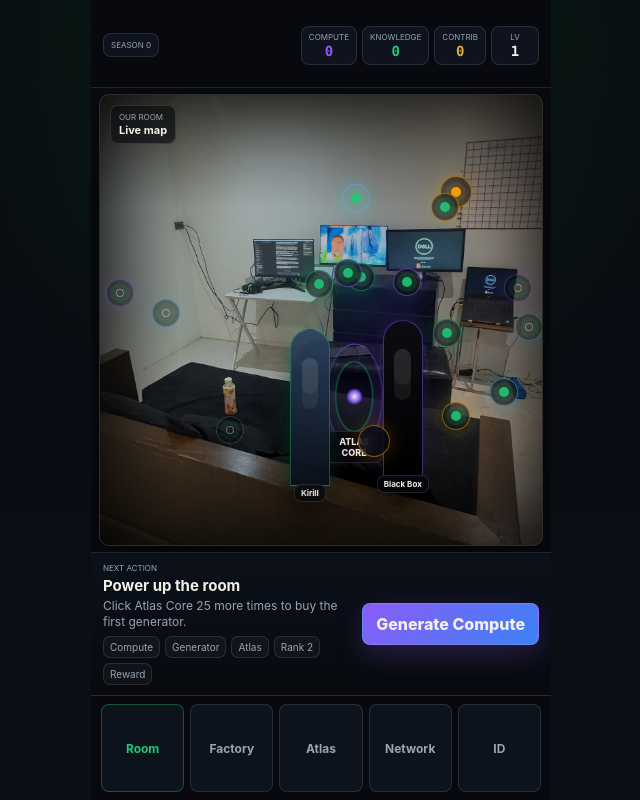
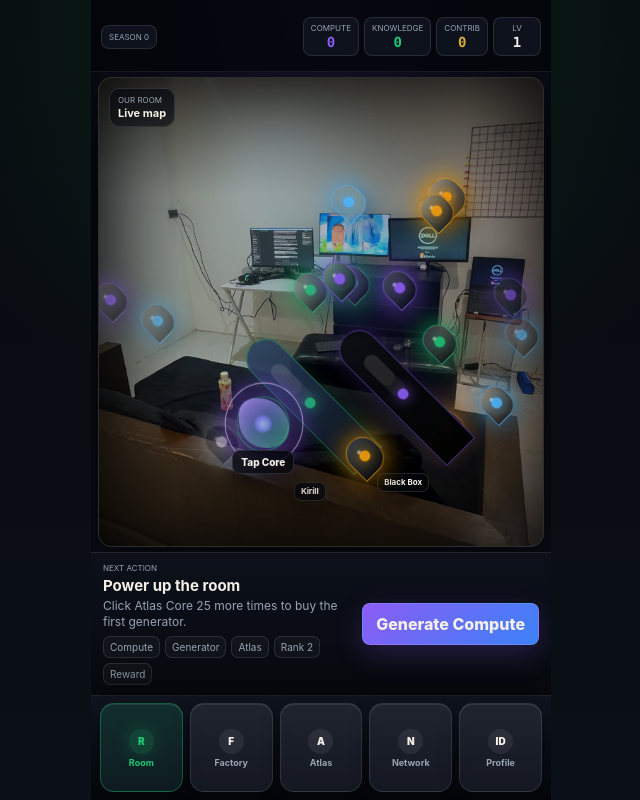
Before and after one commit to kirbudilov01/atlas-repo-game, a React (Vite) app: page / in a window 1280 px wide. Both pictures are taken after a click on the button "Enter Our Room". Shown: the whole page, without its empty margins (319-959 px from the left). Built offline with nearby package versions, Linux system fonts and the light colour scheme.

Commit message:
Polish game visuals and add Pages deploy

```diff
--- a/src/components/AtlasCore.tsx
+++ b/src/components/AtlasCore.tsx
@@ -6,10 +6,12 @@ interface Props {
 export function AtlasCore({ combo, onClick }: Props) {
   return (
     <button className="atlas-core" onClick={onClick} aria-label="Generate Compute">
+      <span className="core-floor-glow" />
       <span className="core-ring ring-one" />
       <span className="core-ring ring-two" />
+      <span className="core-sigil" />
       <span className="core-orb" />
-      <span className="core-label">ATLAS CORE</span>
+      <span className="core-label">Tap Core</span>
       {combo > 0 && <span className="combo-badge">x{combo}</span>}
       <span className="particle p1" />
       <span className="particle p2" />
--- a/src/components/BottomNavigation.tsx
+++ b/src/components/BottomNavigation.tsx
@@ -8,11 +8,11 @@ interface Props {
 export function BottomNavigation({ onFactory, onAtlas, onNetwork, onProfile }: Props) {
   return (
     <nav className="bottom-nav">
-      <button className="is-current">Room</button>
-      <button onClick={onFactory}>Factory</button>
-      <button onClick={onAtlas}>Atlas</button>
-      <button onClick={onNetwork}>Network</button>
-      <button onClick={onProfile}>ID</button>
+      <button className="is-current"><span>R</span><strong>Room</strong></button>
+      <button onClick={onFactory}><span>F</span><strong>Factory</strong></button>
+      <button onClick={onAtlas}><span>A</span><strong>Atlas</strong></button>
+      <button onClick={onNetwork}><span>N</span><strong>Network</strong></button>
+      <button onClick={onProfile}><span>ID</span><strong>Profile</strong></button>
     </nav>
   );
 }
--- a/src/config/roomObjects.ts
+++ b/src/config/roomObjects.ts
@@ -9,7 +9,7 @@ export const roomObjects: RoomObjectConfig[] = [
   { id: "atlas-terminal", type: "terminal", label: "AtlasRepo Terminal", subtitle: "Knowledge core", visualId: "atlas-terminal", x: 43, y: 34, w: 13, h: 16, z: 12, linkedEntityId: "atlasrepo", accent: "atlas" },
   { id: "macbook", type: "asset", label: "MacBook", subtitle: "Vision node", visualId: "macbook", x: 52, y: 32, w: 14, h: 17, z: 12, linkedEntityId: "macbook", accent: "atlas" },
   { id: "kirill", type: "character", label: "Kirill", subtitle: "Vision", visualId: "kirill", x: 43, y: 52, w: 9, h: 35, z: 18, accent: "atlas" },
-  { id: "atlas-core", type: "core", label: "Atlas Core", subtitle: "Generate Compute", visualId: "atlas-core", x: 51, y: 55, w: 13, h: 24, z: 17, accent: "compute" },
+  { id: "atlas-core", type: "core", label: "Atlas Core", subtitle: "Generate Compute", visualId: "atlas-core", x: 28, y: 65, w: 18, h: 18, z: 21, accent: "compute" },
   { id: "black-box", type: "character", label: "Black Box", subtitle: "Execution", visualId: "black-box", x: 64, y: 50, w: 9, h: 35, z: 18, accent: "compute" },
   { id: "mac-mini", type: "asset", label: "Mac mini", subtitle: "Production node", visualId: "mac-mini", x: 63, y: 33, w: 13, h: 17, z: 12, linkedEntityId: "mac-mini", accent: "compute" },
   { id: "old-dell", type: "asset", label: "Old Dell", subtitle: "Legacy research", visualId: "old-dell", x: 72, y: 43, w: 13, h: 20, z: 13, linkedEntityId: "old-dell", accent: "atlas" },
--- a/src/styles/app.css
+++ b/src/styles/app.css
@@ -42,20 +42,22 @@ button {
   min-height: 660px;
   margin: 0 auto;
   display: grid;
-  grid-template-rows: 11fr 58fr 18fr 13fr;
-  background: linear-gradient(180deg, rgba(8, 10, 15, 0.92), rgba(8, 10, 15, 0.98));
+  grid-template-rows: 9fr 60fr 18fr 13fr;
+  background:
+    radial-gradient(circle at 50% 0%, rgba(139, 92, 246, 0.14), transparent 18rem),
+    linear-gradient(180deg, #05070c 0%, #0a0e17 100%);
   position: relative;
   overflow: hidden;
 }
 
 .hud {
-  padding: max(10px, env(safe-area-inset-top)) 12px 6px;
+  padding: max(8px, env(safe-area-inset-top)) 10px 5px;
   display: flex;
   align-items: center;
   justify-content: space-between;
   gap: 8px;
-  border-bottom: 1px solid var(--line);
-  background: rgba(8, 10, 15, 0.86);
+  border-bottom: 1px solid rgba(255,255,255,0.08);
+  background: rgba(4, 6, 10, 0.82);
   backdrop-filter: blur(18px);
   z-index: 20;
 }
@@ -150,7 +152,7 @@ button {
 .room-scene {
   position: relative;
   overflow: hidden;
-  padding: 6px 8px;
+  padding: 5px 7px;
 }
 
 .room-backdrop {
@@ -158,9 +160,9 @@ button {
   width: 100%;
   height: 100%;
   border: 1px solid rgba(255, 255, 255, 0.16);
-  border-radius: 10px;
+  border-radius: 14px;
   background: #050505;
-  box-shadow: inset 0 0 90px rgba(0, 0, 0, 0.72), 0 18px 48px rgba(0, 0, 0, 0.48);
+  box-shadow: inset 0 0 90px rgba(0, 0, 0, 0.72), 0 18px 48px rgba(0, 0, 0, 0.58);
   overflow: hidden;
   perspective: 800px;
 }
@@ -173,7 +175,7 @@ button {
   object-fit: cover;
   object-position: 54% 50%;
   transform: scale(1.01);
-  filter: saturate(1.08) contrast(1.06) brightness(0.76);
+  filter: saturate(1.15) contrast(1.08) brightness(0.72);
   user-select: none;
   pointer-events: none;
 }
@@ -194,8 +196,8 @@ button {
   gap: 1px;
   padding: 6px 8px;
   border: 1px solid rgba(255,255,255,0.12);
-  border-radius: 8px;
-  background: rgba(5, 7, 12, 0.58);
+  border-radius: 10px;
+  background: linear-gradient(180deg, rgba(7, 10, 17, 0.78), rgba(5, 7, 12, 0.54));
   color: var(--text);
   text-align: left;
   backdrop-filter: blur(10px);
@@ -274,20 +276,41 @@ button {
   position: absolute;
   left: 50%;
   top: 50%;
-  width: 28px;
-  height: 28px;
+  width: 30px;
+  height: 36px;
   transform: translate(-50%, -50%);
-  border: 1px solid rgba(255, 255, 255, 0.22);
-  border-radius: 999px;
-  background: rgba(8, 10, 15, 0.52);
-  box-shadow: 0 0 0 1px rgba(0,0,0,0.18), 0 0 24px rgba(255, 255, 255, 0.04);
-  backdrop-filter: blur(8px);
+  border: 1px solid rgba(255, 255, 255, 0.24);
+  border-radius: 999px 999px 999px 8px;
+  background:
+    radial-gradient(circle at 45% 33%, rgba(255,255,255,0.78), transparent 0.18rem),
+    linear-gradient(160deg, rgba(255,255,255,0.18), rgba(8, 10, 15, 0.76));
+  box-shadow: 0 10px 22px rgba(0,0,0,0.34), 0 0 24px currentColor;
+  backdrop-filter: blur(10px);
+  rotate: -45deg;
 }
 
-.accent-atlas .object-art { border-color: rgba(32, 200, 120, 0.46); box-shadow: 0 0 20px rgba(32, 200, 120, 0.22); }
-.accent-compute .object-art { border-color: rgba(139, 92, 246, 0.52); box-shadow: 0 0 22px rgba(139, 92, 246, 0.28); }
-.accent-funding .object-art { border-color: rgba(245, 158, 11, 0.52); box-shadow: 0 0 20px rgba(245, 158, 11, 0.24); }
-.accent-network .object-art { border-color: rgba(73, 183, 255, 0.48); box-shadow: 0 0 20px rgba(73, 183, 255, 0.22); }
+.accent-atlas { color: rgba(32, 200, 120, 0.84); }
+.accent-compute { color: rgba(139, 92, 246, 0.9); }
+.accent-funding { color: rgba(245, 158, 11, 0.9); }
+.accent-network { color: rgba(73, 183, 255, 0.86); }
+
+.accent-atlas .object-art { border-color: rgba(32, 200, 120, 0.56); }
+.accent-compute .object-art { border-color: rgba(139, 92, 246, 0.62); }
+.accent-funding .object-art { border-color: rgba(245, 158, 11, 0.62); }
+.accent-network .object-art { border-color: rgba(73, 183, 255, 0.58); }
+
+.object-art::after {
+  content: "";
+  position: absolute;
+  left: 50%;
+  top: 50%;
+  width: 11px;
+  height: 11px;
+  transform: translate(-50%, -50%);
+  border-radius: 50%;
+  background: currentColor;
+  box-shadow: 0 0 14px currentColor;
+}
 
 .object-label {
   position: absolute;
@@ -388,13 +411,13 @@ button {
   position: absolute;
   left: 50%;
   top: 50%;
-  width: 10px;
-  height: 10px;
+  width: 0;
+  height: 0;
   transform: translate(-50%, -50%);
   border-radius: 50%;
-  background: currentColor;
+  background: transparent;
   color: rgba(32, 200, 120, 0.9);
-  box-shadow: 0 0 0 5px rgba(32, 200, 120, 0.12), 0 0 22px rgba(32, 200, 120, 0.38);
+  box-shadow: none;
 }
 
 .terminal-lines::before {
@@ -444,8 +467,8 @@ button {
 
 .type-reward .object-art,
 .type-goal .object-art {
-  width: 32px;
-  height: 32px;
+  width: 34px;
+  height: 40px;
 }
 
 .type-locked {
@@ -466,13 +489,26 @@ button {
   cursor: pointer;
   display: grid;
   place-items: center;
+  filter: drop-shadow(0 18px 24px rgba(0,0,0,0.45));
+}
+
+.core-floor-glow {
+  position: absolute;
+  left: 50%;
+  bottom: 9%;
+  width: 78%;
+  height: 24%;
+  transform: translateX(-50%);
+  border-radius: 50%;
+  background: radial-gradient(ellipse, rgba(139, 92, 246, 0.44), transparent 68%);
+  filter: blur(8px);
 }
 
 .core-ring {
   position: absolute;
   border-radius: 50%;
-  border: 1px solid rgba(139, 92, 246, 0.62);
-  box-shadow: 0 0 26px rgba(139, 92, 246, 0.3);
+  border: 1px solid rgba(215, 189, 255, 0.68);
+  box-shadow: inset 0 0 18px rgba(139, 92, 246, 0.24), 0 0 26px rgba(139, 92, 246, 0.38);
   animation: core-pulse 1.8s ease-in-out infinite;
 }
 
@@ -483,8 +519,20 @@ button {
   animation-delay: 0.3s;
 }
 
+.core-sigil {
+  position: absolute;
+  width: 62%;
+  aspect-ratio: 1;
+  border-radius: 34% 66% 42% 58%;
+  background:
+    linear-gradient(135deg, rgba(255,255,255,0.2), transparent 45%),
+    linear-gradient(145deg, rgba(139, 92, 246, 0.78), rgba(32, 200, 120, 0.5));
+  box-shadow: inset 0 0 16px rgba(255,255,255,0.16), 0 0 34px rgba(139,92,246,0.42);
+  animation: core-float 2.4s ease-in-out infinite;
+}
+
 .core-orb {
-  width: 38%;
+  width: 30%;
   aspect-ratio: 1;
   border-radius: 50%;
   background: radial-gradient(circle, #f4f0e8, var(--compute) 45%, rgba(139, 92, 246, 0.1) 70%);
@@ -500,10 +548,11 @@ button {
 }
 
 .core-label {
-  bottom: -13px;
-  padding: 4px 7px;
-  font-size: 9px;
+  bottom: -8px;
+  padding: 5px 8px;
+  font-size: 10px;
   font-weight: 800;
+  box-shadow: 0 8px 18px rgba(0,0,0,0.38);
 }
 
 .combo-badge {
@@ -535,6 +584,11 @@ button {
 @keyframes core-pulse {
   0%, 100% { transform: scale(0.95); opacity: 0.7; }
   50% { transform: scale(1.07); opacity: 1; }
+}
+
+@keyframes core-float {
+  0%, 100% { transform: translateY(0) rotate(-4deg); }
+  50% { transform: translateY(-4px) rotate(4deg); }
 }
 
 @keyframes particle-pop {
@@ -642,26 +696,61 @@ button {
 }
 
 .bottom-nav {
-  padding: 8px 10px max(8px, env(safe-area-inset-bottom));
+  padding: 7px 9px max(8px, env(safe-area-inset-bottom));
   display: grid;
   grid-template-columns: repeat(5, 1fr);
-  gap: 6px;
-  background: rgba(8, 10, 15, 0.96);
+  gap: 7px;
+  background:
+    linear-gradient(180deg, rgba(15, 20, 31, 0.96), rgba(4, 6, 10, 0.98));
+  box-shadow: 0 -12px 34px rgba(0,0,0,0.42);
 }
 
 .bottom-nav button {
-  min-height: 44px;
-  border-radius: 8px;
-  border: 1px solid var(--line);
-  background: rgba(17, 23, 34, 0.74);
+  min-height: 62px;
+  display: grid;
+  place-items: center;
+  align-content: center;
+  gap: 4px;
+  border-radius: 14px;
+  border: 1px solid rgba(255,255,255,0.1);
+  background:
+    linear-gradient(180deg, rgba(255,255,255,0.065), rgba(255,255,255,0.025)),
+    rgba(17, 23, 34, 0.78);
   color: var(--muted);
   font-weight: 700;
-  font-size: 12px;
+  font-size: 10px;
+  box-shadow: inset 0 1px 0 rgba(255,255,255,0.08), 0 10px 20px rgba(0,0,0,0.28);
+}
+
+.bottom-nav button span {
+  width: 25px;
+  height: 25px;
+  display: grid;
+  place-items: center;
+  border-radius: 50%;
+  background: rgba(255,255,255,0.07);
+  color: var(--text);
+  font-size: 10px;
+  font-weight: 900;
+}
+
+.bottom-nav button strong {
+  font-size: 9px;
+  line-height: 1;
 }
 
 .bottom-nav .is-current {
   color: var(--atlas);
   border-color: rgba(32, 200, 120, 0.36);
+  background:
+    linear-gradient(180deg, rgba(32, 200, 120, 0.14), rgba(32, 200, 120, 0.035)),
+    rgba(17, 23, 34, 0.88);
+}
+
+.bottom-nav .is-current span {
+  background: rgba(32, 200, 120, 0.18);
+  color: var(--atlas);
+  box-shadow: 0 0 18px rgba(32, 200, 120, 0.22);
 }
 
 .sheet-backdrop {
--- a/vite.config.ts
+++ b/vite.config.ts
@@ -3,8 +3,5 @@ import react from "@vitejs/plugin-react";
 
 export default defineConfig({
   plugins: [react()],
-  server: {
-    host: "127.0.0.1",
-    port: 5173
-  }
+  base: "/atlas-repo-game/"
 });
```
Also changed, not shown: 2 other files (tests, documents, lock files or other folders).
